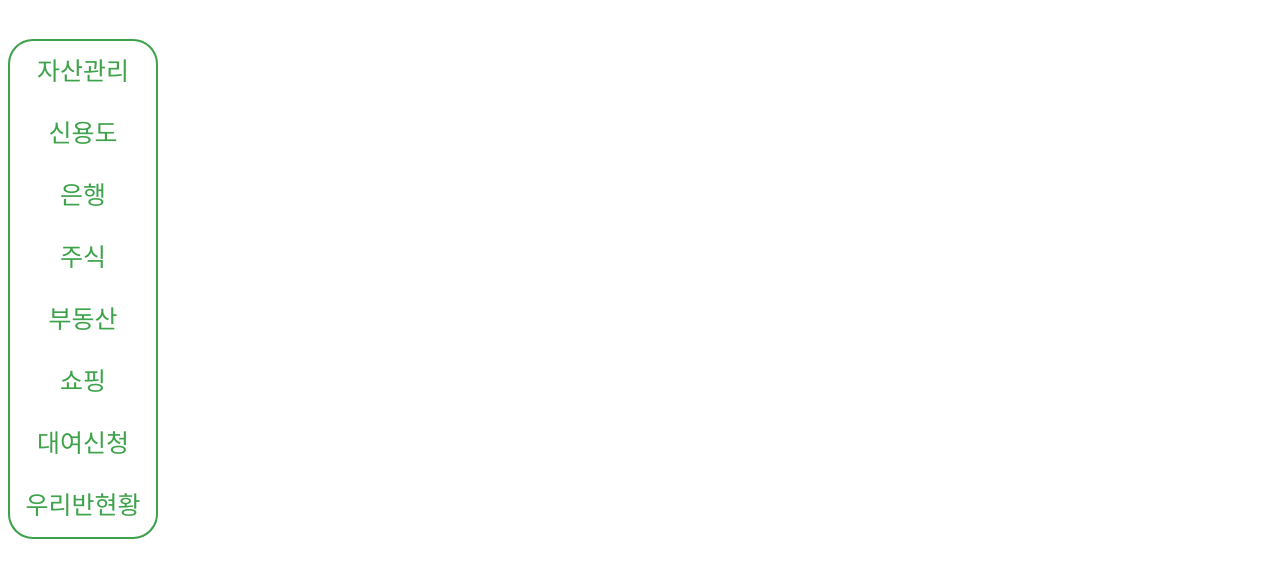
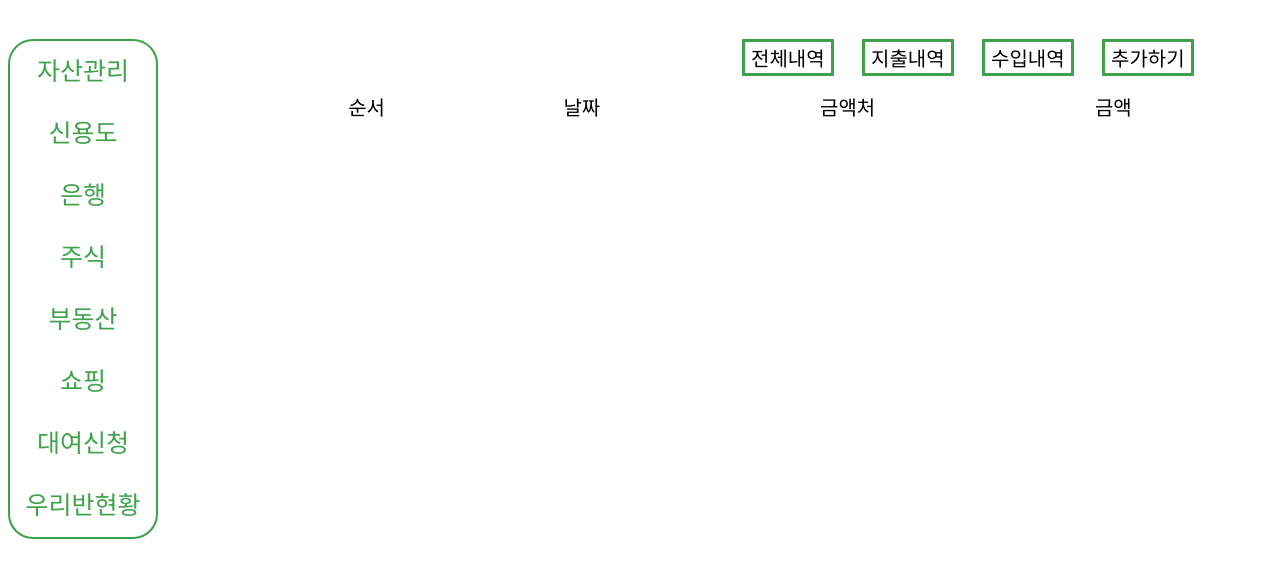
Before and after one commit to KOOthcr/my-economyedu-web-site, a plain HTML site: page assetinquiry.html in a window 1280 px wide. Shown: the part 242-820 px from the top of the page. Drawn offline with Linux system fonts and the light colour scheme.

Commit message:
조회하기 디자인 추가
기능은 x

```diff
--- a/EconomyStyle.css
+++ b/EconomyStyle.css
@@ -48,16 +48,16 @@
     border:2px rgb(61, 162, 74) solid;
     border-radius: 25px;
     grid-column-start: 1;
-	grid-column-end: 1;
+	grid-column-end: 2;
 	grid-row-start: 1;
-	grid-row-end: 1;
+	grid-row-end: 2;
 }
 .MainContents{
     display: grid;
     grid-column-start: 2;
-	grid-column-end: 2;
+	grid-column-end: 3;
 	grid-row-start: 1;
-	grid-row-end: 2;
+	grid-row-end: 3;
 
 }
 #Asset{
--- a/assetinquiry.html
+++ b/assetinquiry.html
@@ -4,7 +4,7 @@
         <title> 경제활동프로젝트 - 상평통보 </title>
         <meta charset="utf-8">
         <link rel="stylesheet" href="./EconomyStyle.css">
-
+        <link rel="stylesheet" href="./assetinquiry_style.css">
     </head>
     <body>
 
@@ -33,7 +33,29 @@
                     <div id="Class"><a class="sidebar-a" href="./Sidebar_Class.html" target="_self">우리반현황</a></div>
                 </div>
                 <div class="MainContents">
+                    <div class="inquiry_button">
+                        <div></div>
+                        <div><input type="button" id="all" value="전체내역" onclick="location.href='assetinquiry.html'"> </div>
+                        <div><input type="button" id="expense" value="지출내역" onclick="/*수입내역만*/"> </div>
+                        <div><input type="button" id="income" value="수입내역" onclick="/*지출내역만*/"> </div>
+                        <div><input type="button" id="add" value="추가하기" onclick="/*추가하기*/"> </div>
+                    </div>
+                    <div class="table">
+                        <table>
+                            <thead>
+                                <tr>
+                                <td>순서</td>
+                                <td>날짜</td>
+                                <td>금액처</td>
+                                <td>금액</td>
+                                </tr>
+                            </thead>
+                            <tbody>
 
+                            </tbody>
+                        </table>
+                    </div>
+                    <!-- 추가하기에서 div 추가 -->
                 </div>
             </div>
         </div>
--- /dev/null
+++ b/assetinquiry_style.css
@@ -0,0 +1,53 @@
+.MainContents{
+    display: grid;
+    margin-left: 100px;
+    margin-right: 50px;
+    grid-template-columns: 1fr;
+    grid-template-rows: 50px 1fr;
+}
+.inquiry_button{
+    display: grid;
+    grid-template-columns: 1fr 120px 120px 120px 120px;
+    grid-template-rows: 50px;
+    margin-left: 100px;
+    margin-bottom: 0;
+}
+#all{
+    display: grid;
+    font-size: 20px;
+    text-align: center;
+    border:3px rgb(61, 162, 74) solid;
+    background-color: white;
+    color: #000;
+}
+#expense{
+    display: grid;
+    font-size: 20px;
+    text-align: center;
+    border:3px rgb(61, 162, 74) solid;
+    background-color: white;
+    color: #000;
+}
+#income{
+    display: grid;
+    font-size: 20px;
+    text-align: center;
+    border:3px rgb(61, 162, 74) solid;
+    background-color: white;
+    color: #000;
+}
+#add{
+    display: grid;
+    font-size: 20px;
+    text-align: center;
+    border:3px rgb(61, 162, 74) solid;
+    background-color: white;
+    color: #000;
+}
+
+.table{
+    display: grid;
+    margin: 0;
+    font-size: 20px;
+    text-align: center;
+}
```
Also changed, not shown: mainpage.html (+1 -1 lines).
